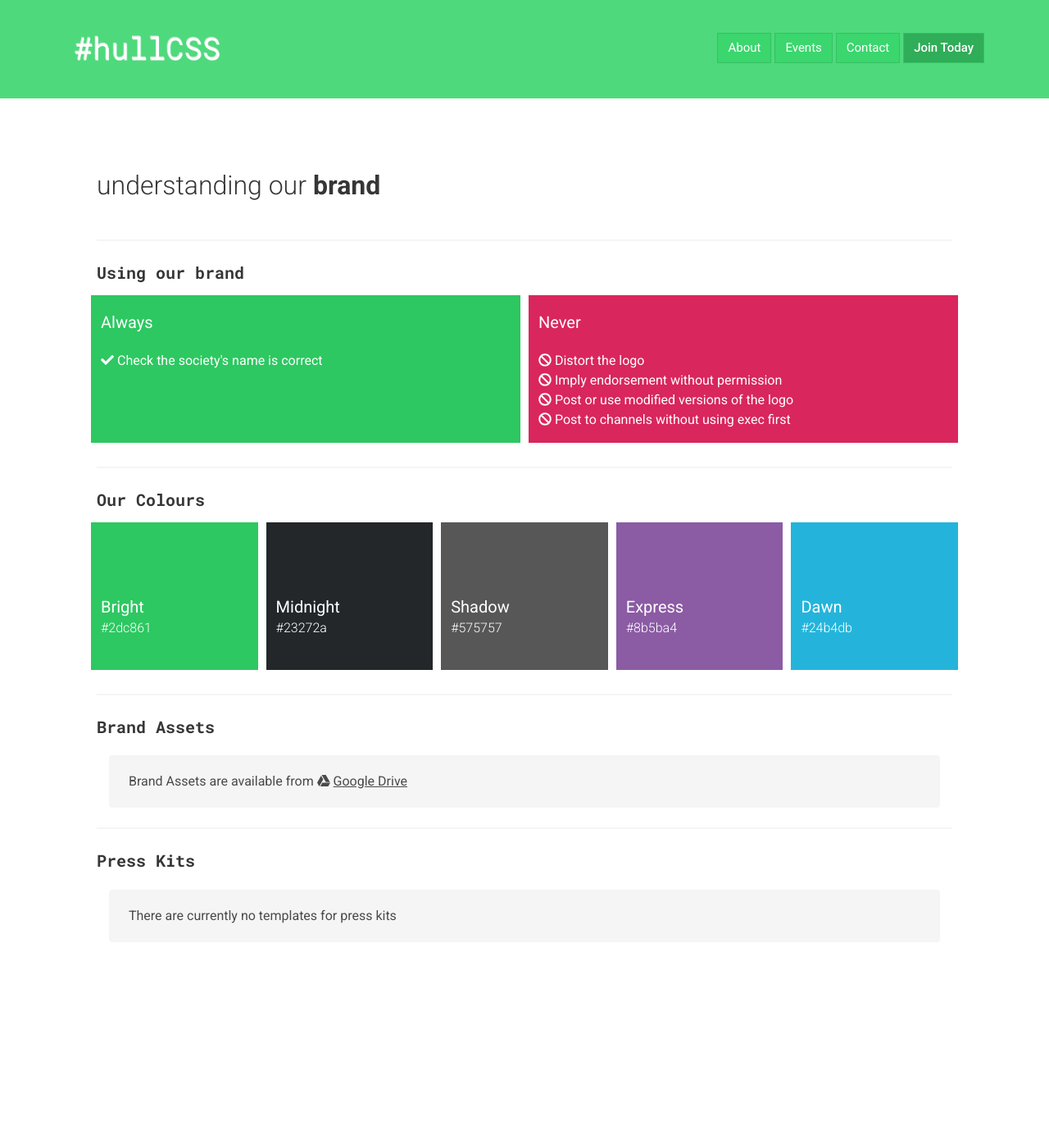
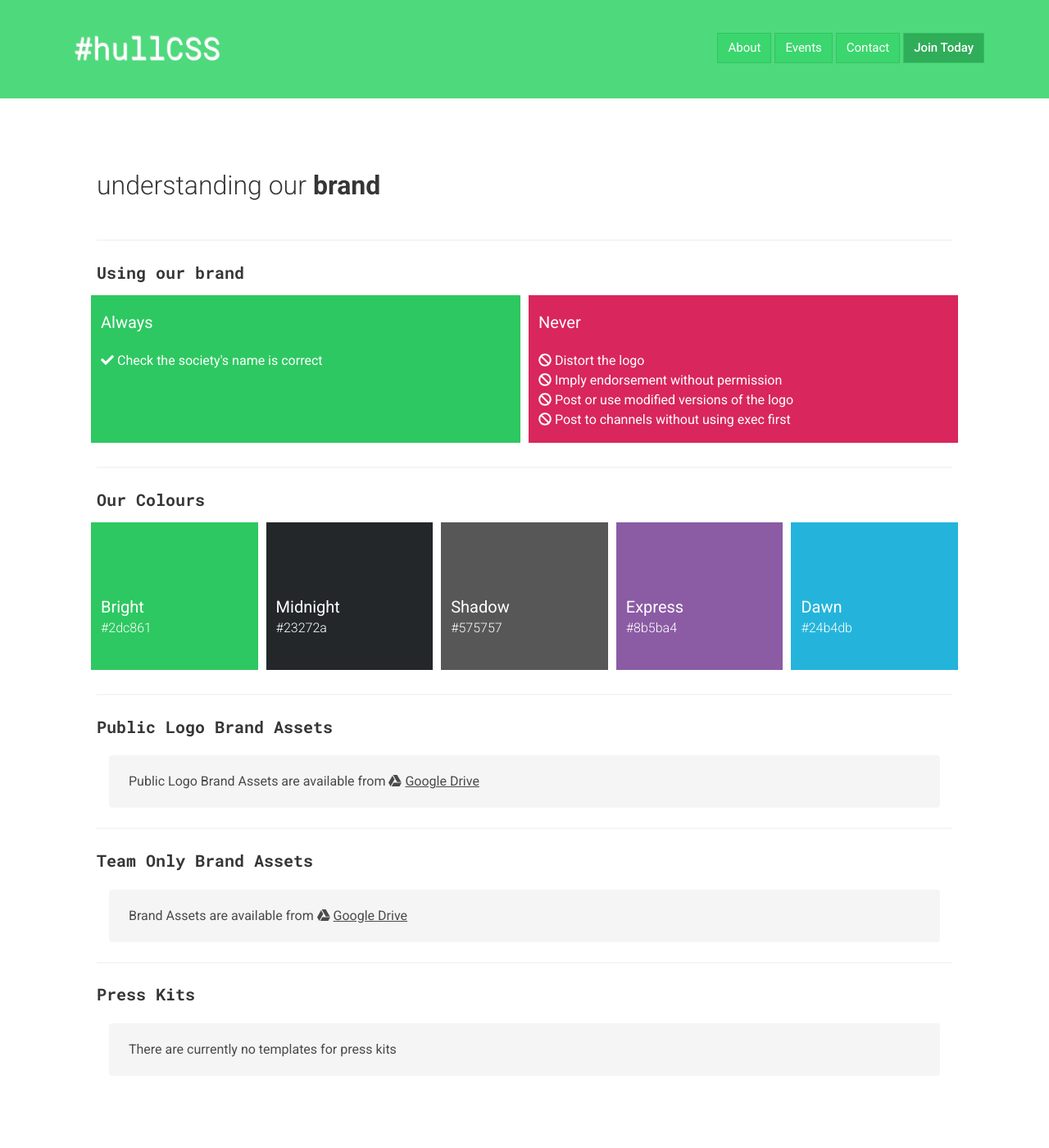
Before and after one commit to hullcss/hullcss-site, a Jekyll site: the page built from pages/brand.md, in a window 1280 px wide. Shown: the whole page at 82% size. Built offline with Jekyll 4.4.1, drawn with Linux system fonts in a browser that asks for light colours; nearby versions of some CDN libraries; before the commit the page ends 1237 px from its top, so only the background shows below that.

Commit message:
Public logo brand assets added

```diff
--- a/pages/brand.md
+++ b/pages/brand.md
@@ -87,7 +87,17 @@
 
     <hr class="divider">
 
-    <h3 class="subtitle is-5">Brand Assets</h3>
+    <h3 class="subtitle is-5">Public Logo Brand Assets</h3>
+
+    <div class="container">
+      <div class="notification">
+        Public Logo Brand Assets are available from <i class="fab fa-google-drive"></i> <a href="//drive.google.com/open?id=1n22N8tX8eIY5492P6Ntapy1BNiokZ6Vh">Google Drive</a>
+      </div>
+    </div>
+
+    <hr class="divider">
+
+    <h3 class="subtitle is-5">Team Only Brand Assets</h3>
 
     <div class="container">
       <div class="notification">
```
